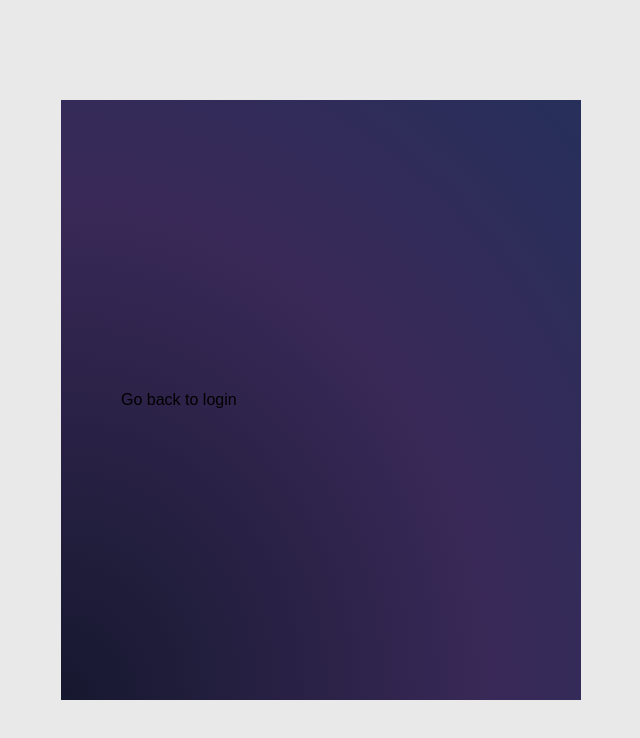
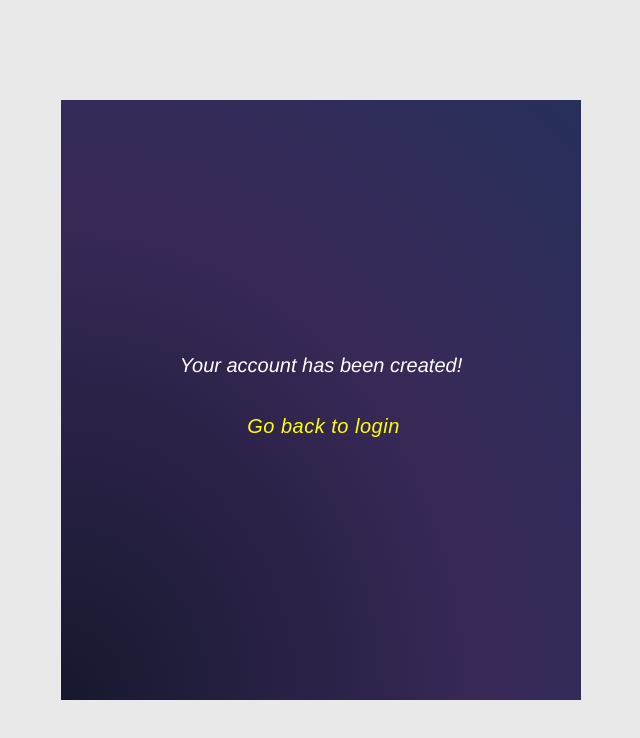
Before and after one commit to Walidi/OfficialReactAppWalid, a React (Create React App) app in the folder client/: page /Confirmation in a window 1280 px wide. Shown: the top 738 px of the page, without its empty margins (319-959 px from the left). Built offline with nearby package versions, Linux system fonts and the light colour scheme.

Commit message:
confirmation screen fixed

```diff
--- a/client/src/components/Confirmation/RegistrationConfirmed.css
+++ b/client/src/components/Confirmation/RegistrationConfirmed.css
@@ -39,9 +39,17 @@
     cursor: pointer;
     transition: all 400ms ease-in-out;
   }
-
   .Confirmation .confirmationContainer .buttonContainer p {
     margin: 14px 0 0 0;
-    text-align: right;
+    text-align: center;
     color: #fff;
   }
+
+  .Confirmation .confirmationContainer p {
+    margin: 15px 0 0 0;
+    font-size: 20px;
+    font-family: 'Franklin Gothic Medium', 'Arial Narrow', Arial, sans-serif;
+    font-style: italic;
+    text-align: center;
+    color: #fff;
+  }
--- a/client/src/components/Confirmation/RegistrationConfirmed.js
+++ b/client/src/components/Confirmation/RegistrationConfirmed.js
@@ -13,10 +13,14 @@ class RegistrationConfirmed extends Component {
     <section className="Confirmation">
 
     <div className="confirmationContainer">
+    <p>Your account has been created!</p>
+    <div className="buttonContainer">
         <p>
             <span onClick={this.goBackToLogin}>Go back to login</span>
         </p>
         </div>
+        </div>
+
     </section>
     );
   }
--- a/client/src/components/Registration/Registration.js
+++ b/client/src/components/Registration/Registration.js
@@ -52,7 +52,7 @@ class Registration extends Component {
       inputStatusOk = false;
     }
    else if (this.state.nameReg.length < 3) {
-      this.setState({nameInputStatus: "Name must be least 3 characters!"})
+      this.setState({nameInputStatus: "Name must be at least 3 characters!"})
       inputStatusOk = false;
     }
 
@@ -66,7 +66,7 @@ class Registration extends Component {
       inputStatusOk = false;
     }
      else if (this.state.usernameReg.length < 3) {
-      this.setState({usernameInputStatus: "Username must be least 3 characters!"})
+      this.setState({usernameInputStatus: "Username must be at least 3 characters!"})
       inputStatusOk = false;
     }
 
@@ -99,7 +99,7 @@ class Registration extends Component {
       }
       else {
       //alert('Success!'); //Navigate to "Login" or "Confirmation page of the registration"
-      this.goToConfirmationScreen;
+      this.goToConfirmationScreen();
       }
     })
     .catch(error => {
```
